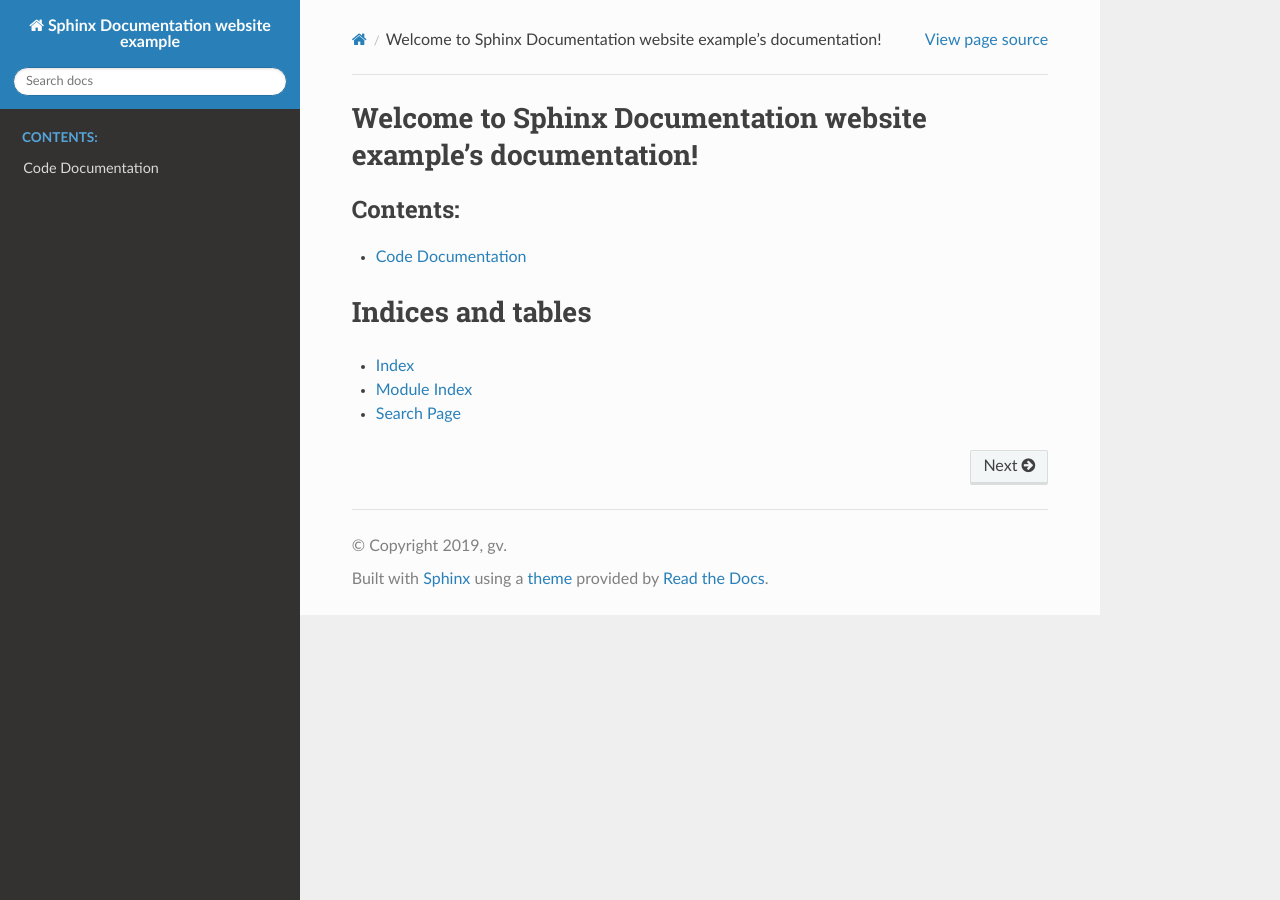
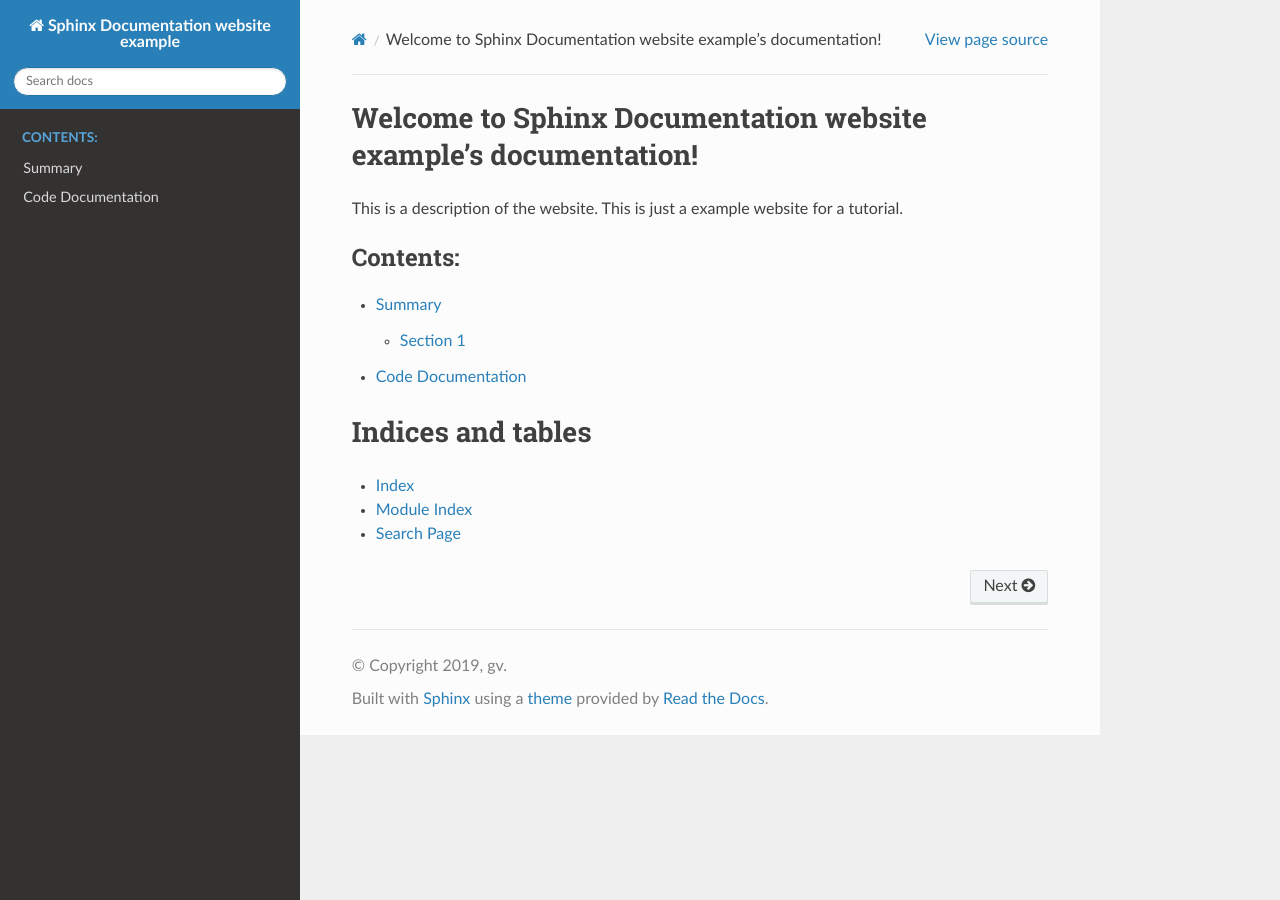
Before and after one commit to ganeshvenepally/sphinx-python-doc-example, a Sphinx documentation site: the page built from sphinx/index.rst, in a window 1280 px wide. Built offline with Sphinx 7.4.7 and the Read the Docs theme 2.0.0, drawn with Linux system fonts in a browser that asks for light colours.

Commit message:
page for summary

```diff
--- a/sphinx/index.rst
+++ b/sphinx/index.rst
@@ -6,10 +6,13 @@
 Welcome to Sphinx Documentation website example's documentation!
 ================================================================
 
+This is a description of the website. This is just a example website for a tutorial.
+
 .. toctree::
    :maxdepth: 2
    :caption: Contents:
 
+   summary
    code
 
 
--- /dev/null
+++ b/sphinx/summary.rst
@@ -0,0 +1,13 @@
+Summary
+=======
+
+Summary of project
+
+Section 1
+---------
+
+Section 1.1
+~~~~~~~~~~~
+
+
+Stuff in subsection
```
